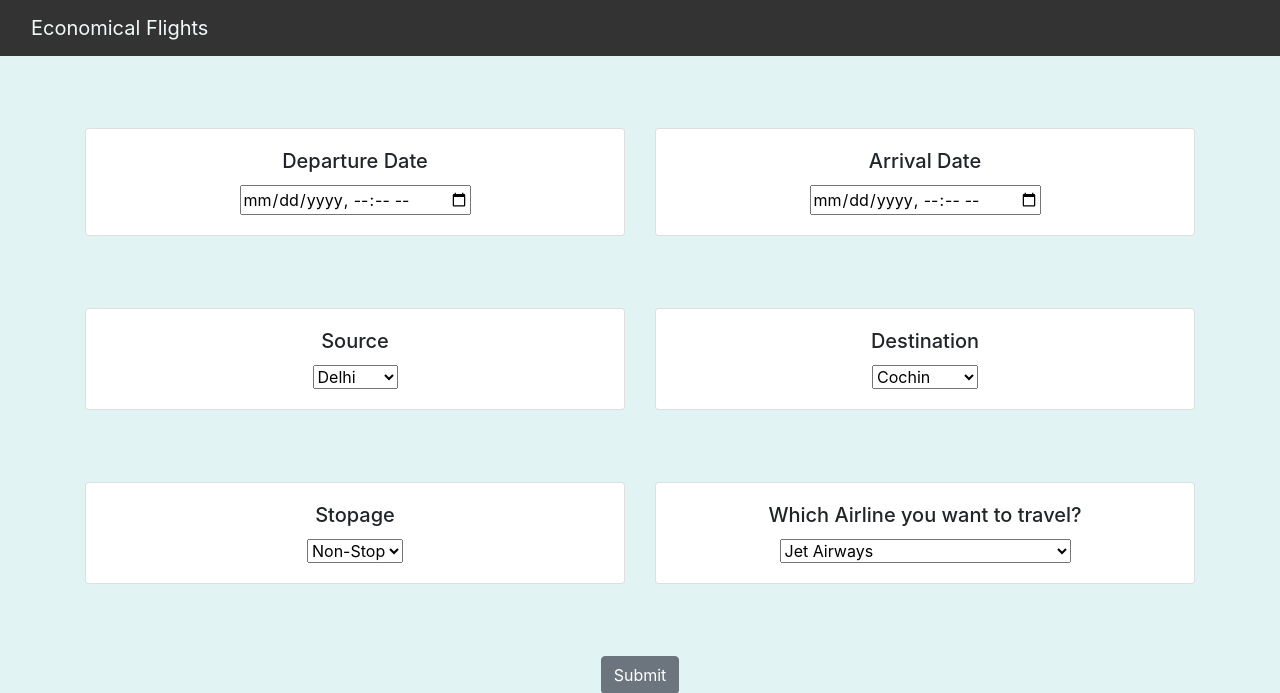
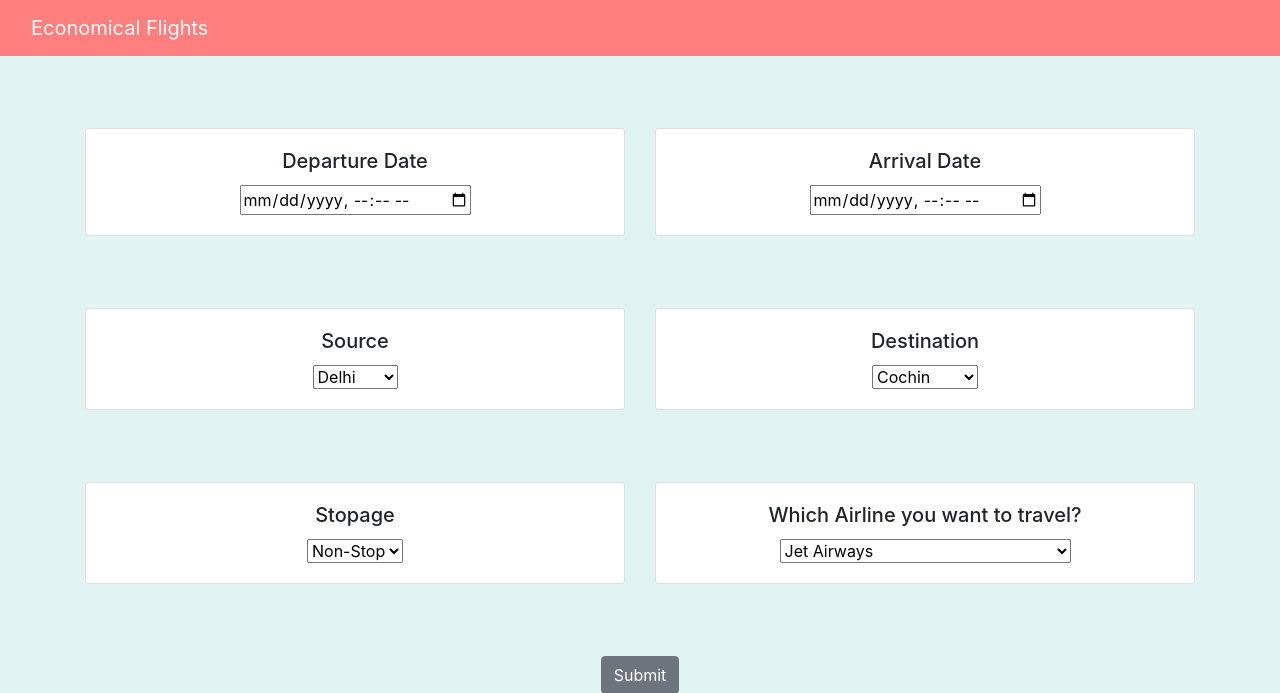
Before and after one commit to mitul01/EconomicalFlights, a Flask app: page / in a window 1280 px wide. Shown: the top 693 px of the page. Run offline with Flask 2, Linux system fonts and the light colour scheme; parts of the project's set-up code (start-up, migrations or seed data) failed here and were passed over; some libraries are stand-ins or nearby versions.

Commit message:
Update styles.css

```diff
--- a/static/css/styles.css
+++ b/static/css/styles.css
@@ -4,7 +4,7 @@ body {
 }
 
 .navbar {
-    background-color: #333333;
+    background-color: #FF7F7F;
 }
 
 a {
```
